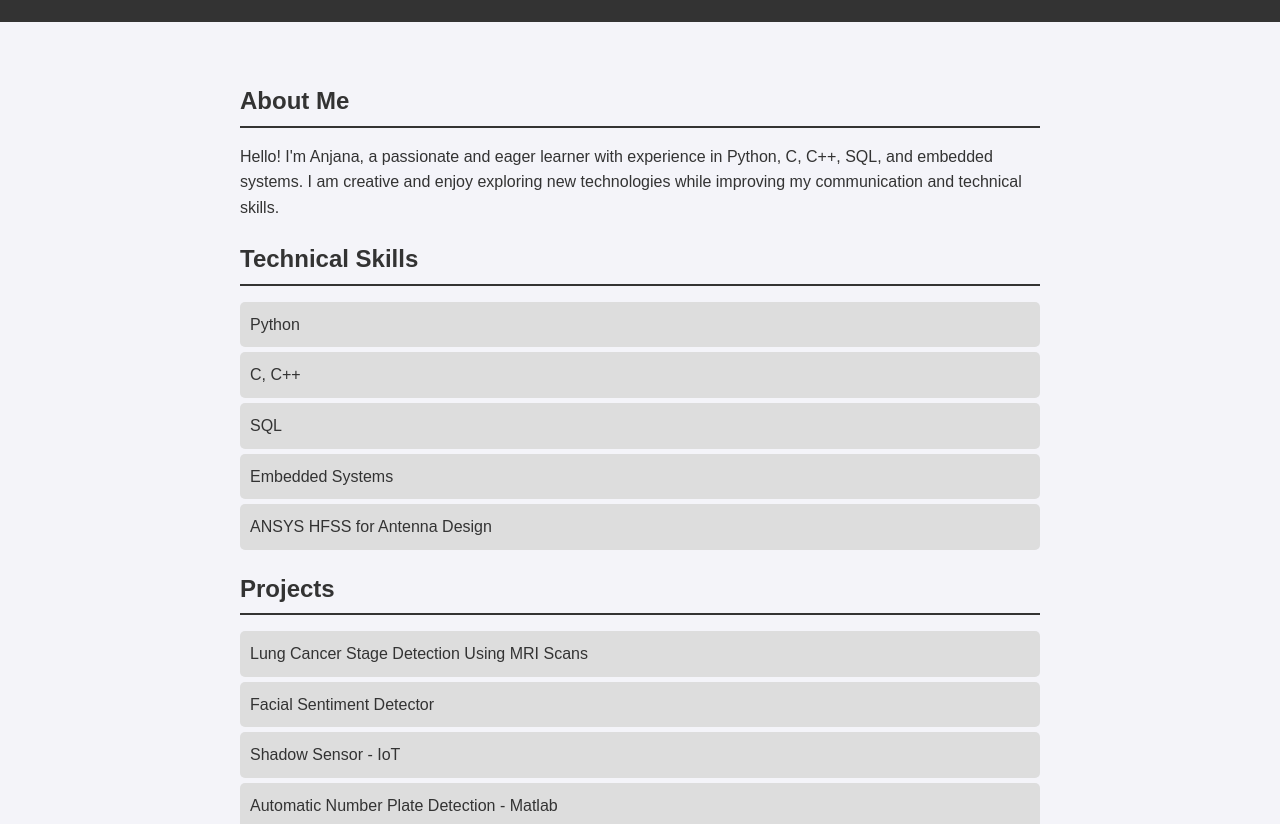
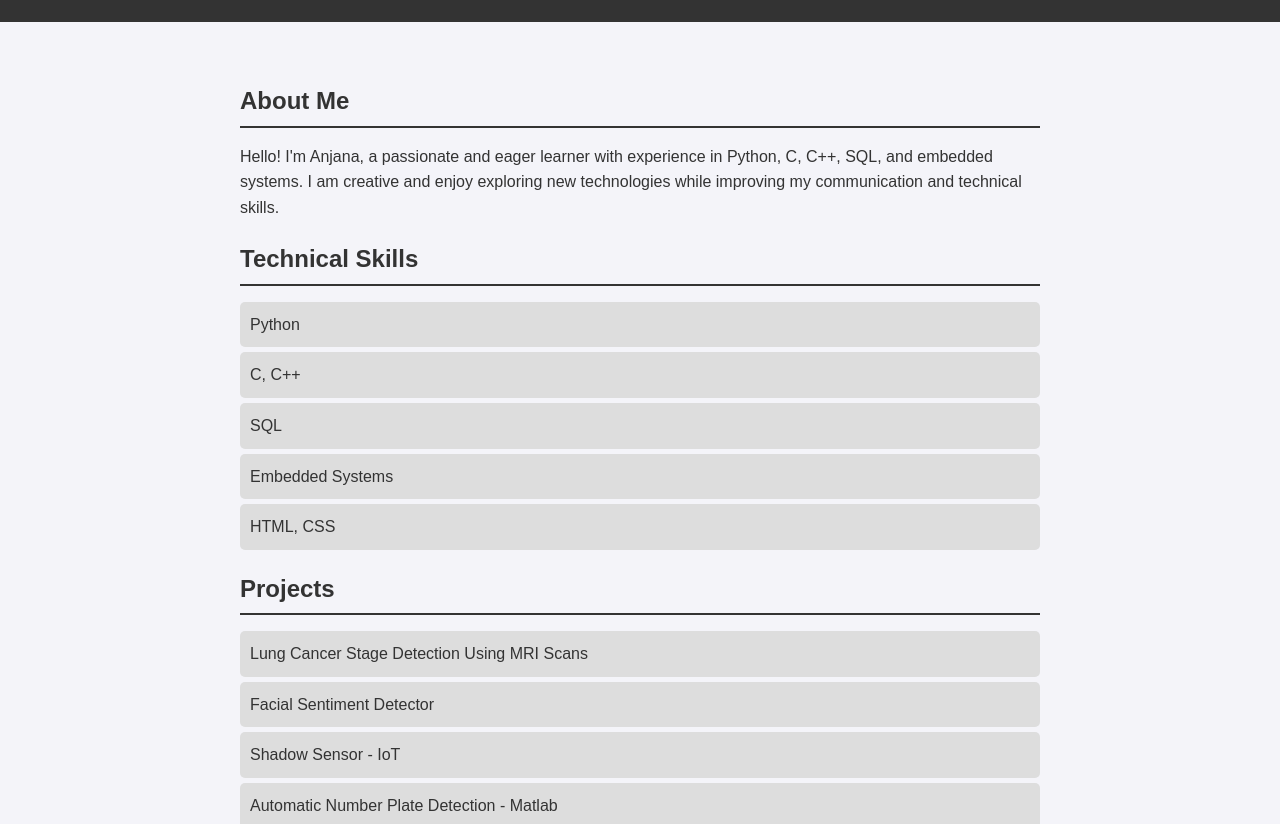
Before and after one commit to anjana-sathwika/Portfolio, a plain HTML site: page index.html in a window 1280 px wide. Shown: the part 272-1096 px from the top of the page. Drawn offline with Linux system fonts and the light colour scheme.

Commit message:
Update index.html

```diff
--- a/index.html
+++ b/index.html
@@ -29,7 +29,7 @@
                 <li>C, C++</li>
                 <li>SQL</li>
                 <li>Embedded Systems</li>
-                <li>ANSYS HFSS for Antenna Design</li>
+                <li>HTML, CSS</li>
             </ul>
         </section>
         <section class="projects">
```
